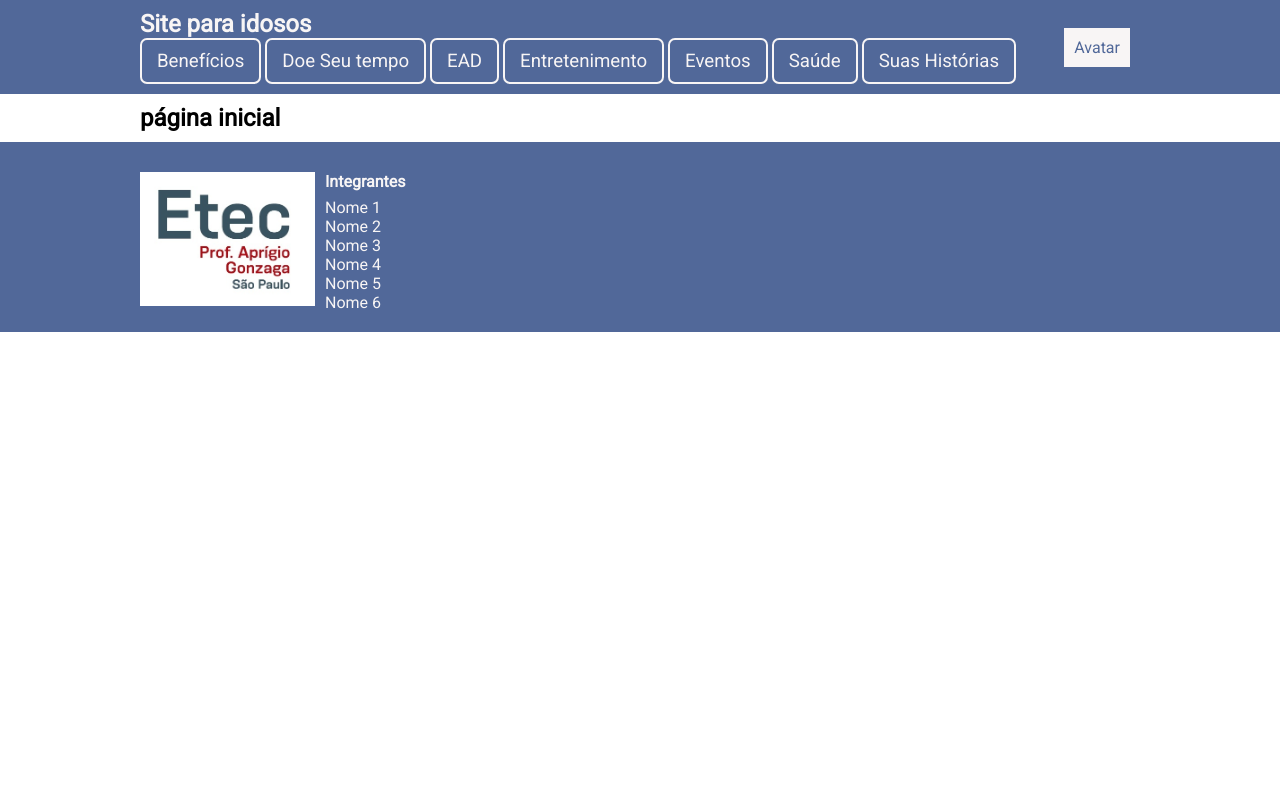
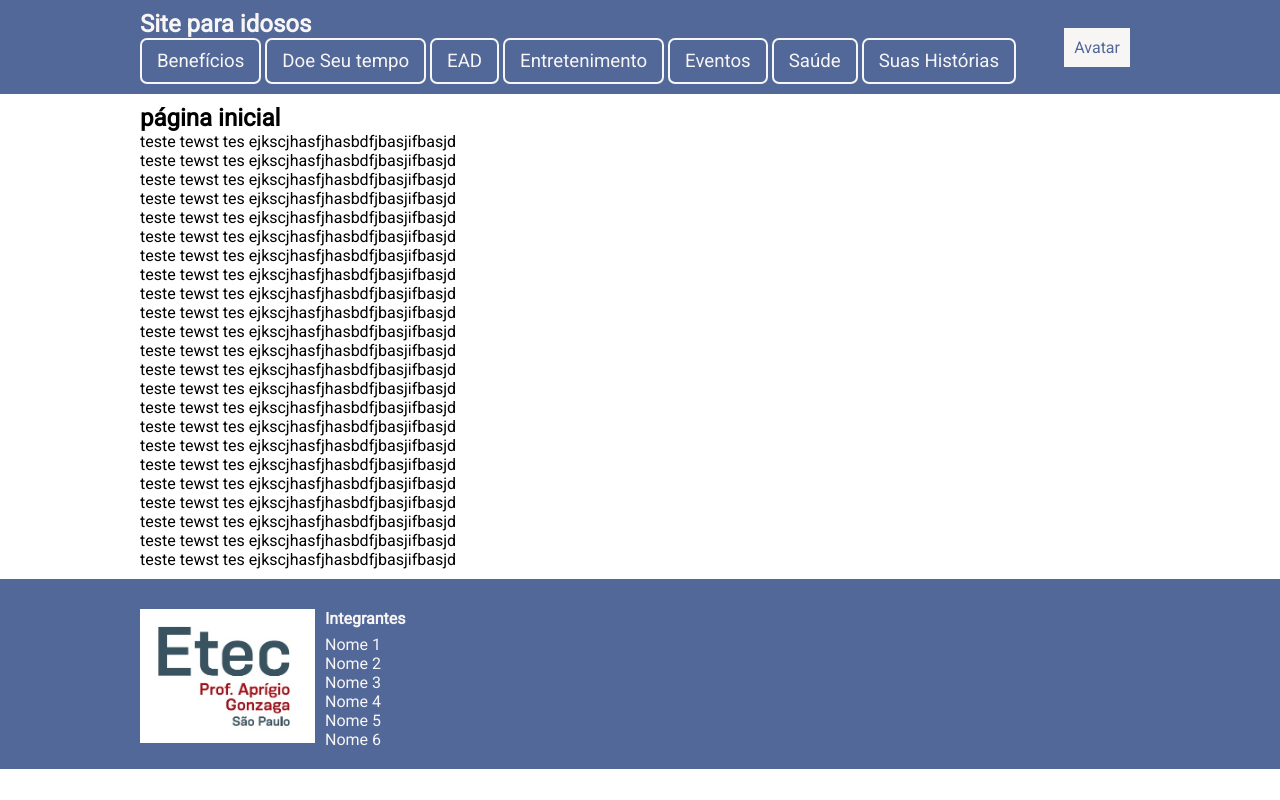
Before and after one commit to alanliveira/siteIdosos, a plain HTML site: page index.html in a window 1280 px wide. Drawn offline with Linux system fonts and the light colour scheme.

```diff
--- a/index.html
+++ b/index.html
@@ -55,6 +55,29 @@
                 <!-- Inserir aqui a sua página HTML -->
                 <!-- No css definir a propriedade do he -->
                 <h1>página inicial</h1>
+                <p>teste tewst tes ejkscjhasfjhasbdfjbasjifbasjd </p>
+                <p>teste tewst tes ejkscjhasfjhasbdfjbasjifbasjd </p>
+                <p>teste tewst tes ejkscjhasfjhasbdfjbasjifbasjd </p>
+                <p>teste tewst tes ejkscjhasfjhasbdfjbasjifbasjd </p>
+                <p>teste tewst tes ejkscjhasfjhasbdfjbasjifbasjd </p>
+                <p>teste tewst tes ejkscjhasfjhasbdfjbasjifbasjd </p>
+                <p>teste tewst tes ejkscjhasfjhasbdfjbasjifbasjd </p>
+                <p>teste tewst tes ejkscjhasfjhasbdfjbasjifbasjd </p>
+                <p>teste tewst tes ejkscjhasfjhasbdfjbasjifbasjd </p>
+                <p>teste tewst tes ejkscjhasfjhasbdfjbasjifbasjd </p>
+                <p>teste tewst tes ejkscjhasfjhasbdfjbasjifbasjd </p>
+                <p>teste tewst tes ejkscjhasfjhasbdfjbasjifbasjd </p>
+                <p>teste tewst tes ejkscjhasfjhasbdfjbasjifbasjd </p>
+                <p>teste tewst tes ejkscjhasfjhasbdfjbasjifbasjd </p>
+                <p>teste tewst tes ejkscjhasfjhasbdfjbasjifbasjd </p>
+                <p>teste tewst tes ejkscjhasfjhasbdfjbasjifbasjd </p>
+                <p>teste tewst tes ejkscjhasfjhasbdfjbasjifbasjd </p>
+                <p>teste tewst tes ejkscjhasfjhasbdfjbasjifbasjd </p>
+                <p>teste tewst tes ejkscjhasfjhasbdfjbasjifbasjd </p>
+                <p>teste tewst tes ejkscjhasfjhasbdfjbasjifbasjd </p>
+                <p>teste tewst tes ejkscjhasfjhasbdfjbasjifbasjd </p>
+                <p>teste tewst tes ejkscjhasfjhasbdfjbasjifbasjd </p>
+                <p>teste tewst tes ejkscjhasfjhasbdfjbasjifbasjd </p>
             </div>
         </section>
         <footer class="primary">
```
